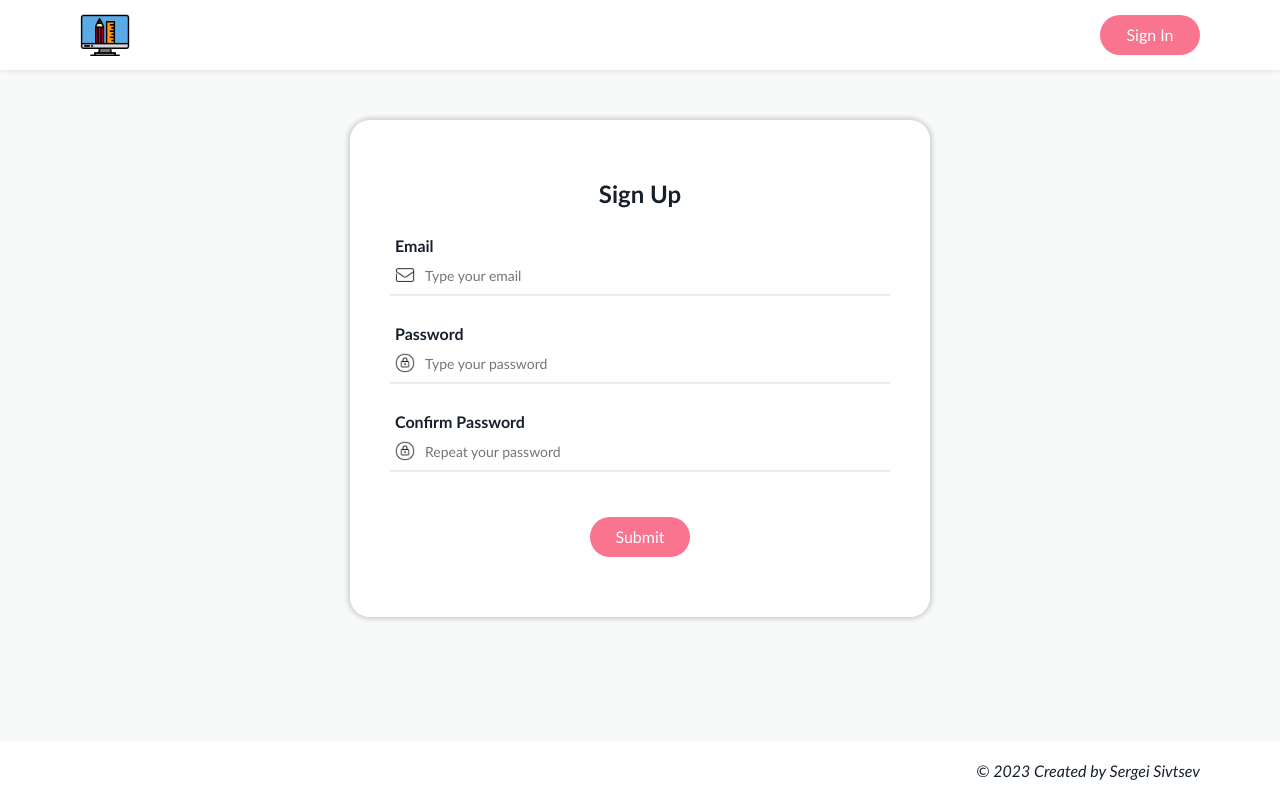
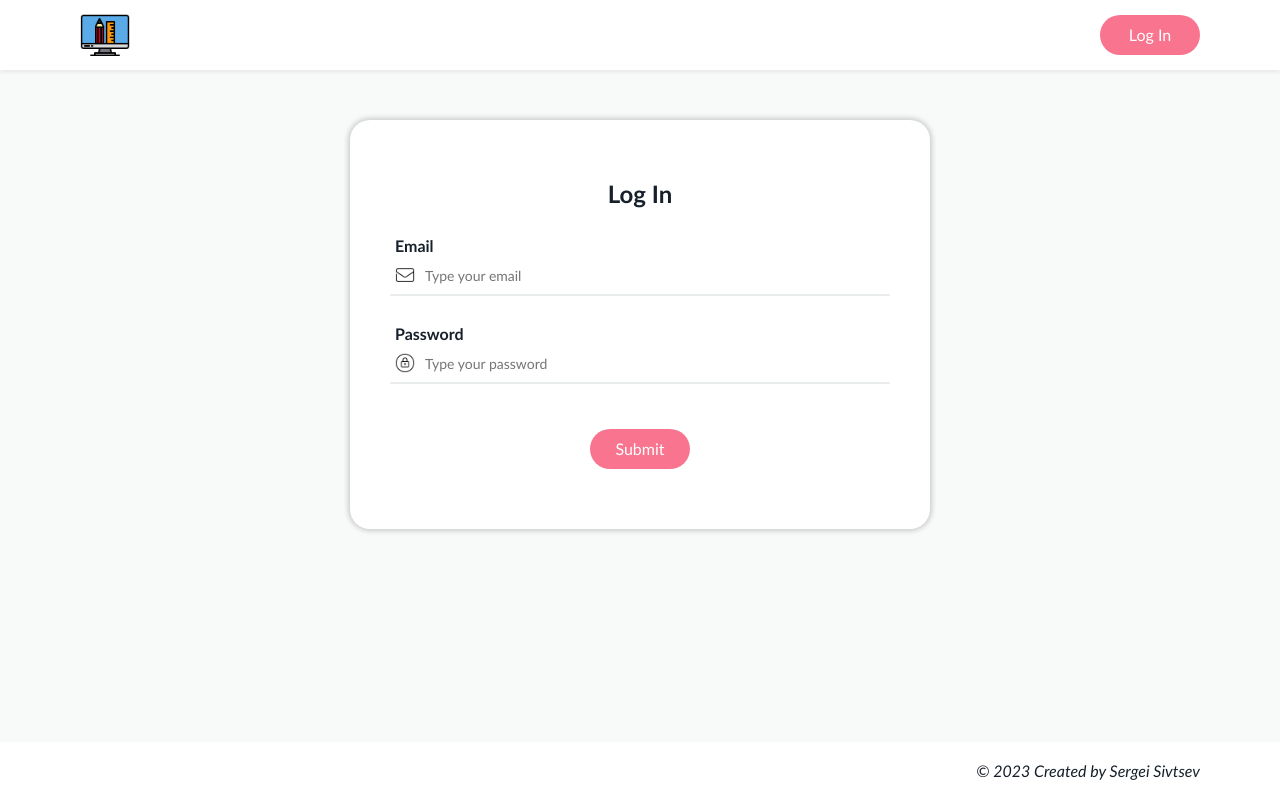
Before and after one commit to sergykt/ylab-testtask, a React (Create React App) app: page / in a window 1280 px wide. Built offline with nearby package versions, Linux system fonts and the light colour scheme.

Commit message:
changed popup

```diff
--- a/src/api/index.ts
+++ b/src/api/index.ts
@@ -4,17 +4,12 @@ import { IUser } from '../types';
 const apiPath = 'https://ylab-testtask-server.vercel.app/api';
 
 const userPaths = {
-  create: () => [apiPath, 'users', 'signup'].join('/'),
-  verify: () => [apiPath, 'users', 'verify'].join('/')
+  create: () => [apiPath, 'users', 'login'].join('/'),
 }
 
 class UserService {
-  async create(values: IUser) {
-    await axios.post(userPaths.create(), values);
-  }
-
-  async verify(token: string) {
-    await axios.post(userPaths.verify(), { token });
+  async login(values: IUser) {
+    await axios.post<void>(userPaths.create(), values);
   }
 }
 
--- a/src/components/Header.tsx
+++ b/src/components/Header.tsx
@@ -10,7 +10,7 @@ const Header: FC = () => {
           <img src="/img/logo.png" alt="logo" width={50} height={50} className="header__logo" />
         </a>
         <Button>
-          Sign In
+          Log In
         </Button>
       </Container>
     </header>
--- a/src/components/LoginForm.tsx
+++ b/src/components/LoginForm.tsx
@@ -8,8 +8,7 @@ import Popup from './Popup';
 
 const validationSchema = Yup.object({
   email: Yup.string().trim().required('This field is required').email('Invalid email'),
-  password: Yup.string().trim().required('This field is required').min(5, 'From 5 to 20 characters').max(20),
-  confirmPassword: Yup.string().trim().required('This field is required').oneOf([Yup.ref('password')], 'Passwords must match'),
+  password: Yup.string().trim().required('This field is required'),
 });
 
 const LoginForm: FC = () => {
@@ -25,17 +24,15 @@ const LoginForm: FC = () => {
   const initialValues: IUser = {
     email: '',
     password: '',
-    confirmPassword: ''
   };
 
   const formik = useFormik({
     initialValues,
     validationSchema,
-    onSubmit: async (values, { setSubmitting }) => {
+    onSubmit: async (values, { setSubmitting, resetForm }) => {
       try {
-        await userService.create(values);
-        setCompleted(true);
-        console.log('submited')
+        await userService.login(values);
+        resetForm();
       } catch (err) {
         console.log(err);
         setSubmitting(false);
@@ -43,11 +40,9 @@ const LoginForm: FC = () => {
     },
   });
 
-  console.log(isCompleted);
-
   return (
     <form className="form" id="login-form" onSubmit={formik.handleSubmit}>
-      <h2 className="form__title">Sign Up</h2>
+      <h2 className="form__title">Log In</h2>
       <div className="form__control">
         <label htmlFor="email" className="form__label">Email</label>
         <input
@@ -79,22 +74,7 @@ const LoginForm: FC = () => {
           required
         />
       </div>
-      <div className="form__control">
-        <label htmlFor="confirmPassword" className="form__label">Confirm Password</label>
-        <input
-          className="form__input"
-          name="confirmPassword"
-          id="confirmPassword"
-          type="password"
-          placeholder="Repeat your password"
-          onChange={formik.handleChange}
-          onBlur={formik.handleBlur}
-          value={formik.values.confirmPassword}
-          disabled={formik.isSubmitting}
-          required
-        />
-      </div>
-      <Button className="form__button" type="submit">Submit</Button>
+      <Button className="form__button" type="submit" disabled={formik.isSubmitting}>Submit</Button>
       <Popup onHide={() => setCompleted(false)} isActive={isCompleted} />
     </form >
   );
--- a/src/components/Popup.tsx
+++ b/src/components/Popup.tsx
@@ -14,9 +14,9 @@ const Popup: FC<IPopupProps> = ({ onHide, isActive }) => {
   return (
     <div className={popupClass}>
       <div className="popup__body">
-        <h3 className="popup__title">Registration completed!</h3>
+        <h3 className="popup__title">Success!</h3>
         <p className="popup__text">
-          We have sent you an email with instructions to activate your account.
+          Welcome aboard! We're thrilled to have you as part of our community. Your login was successful, and you're now all set to explore and enjoy our platform. If you have any questions or need assistance, don't hesitate to reach out to us. Happy exploring!
         </p>
         <button className="popup__close-button" onClick={onHide} type="button" />
       </div>
--- a/src/index.scss
+++ b/src/index.scss
@@ -37,6 +37,13 @@
   &:hover {
     background-color: var(--purple);
     box-shadow: 0px 0px 6px 2px rgba(34, 60, 80, 0.2);
+  }
+
+  &:disabled {
+    background-color: var(--pink);
+    color: var(--white);
+    opacity: 0.8;
+    pointer-events: none;
   }
 }
 
@@ -89,7 +96,8 @@
       background-position: left center;
     }
 
-    &#password, &#confirmPassword {
+    &#password,
+    &#confirmPassword {
       background-image: url('./img/password-ico.png');
       background-repeat: no-repeat;
       background-size: 20px;
@@ -198,6 +206,8 @@ body {
   left: 0;
   width: 100%;
   height: 100%;
+  box-sizing: border-box;
+  padding: 0 var(--container-gutter);
   backdrop-filter: blur(3px);
   background-color: rgba(100, 100, 100, 0.8);
   transition: all 0.3s ease-in-out;
@@ -205,11 +215,9 @@ body {
   &__body {
     margin: 70px auto 0 auto;
     max-width: 500px;
-    padding: 40px;
-    box-sizing: border-box;
+    padding: 15px 0 25px 0;
     background-color: var(--white);
     border-radius: 15px;
-    text-align: center;
     position: relative;
     box-shadow: 0px 0px 5px 2px rgba(27, 33, 37, 0.2);
   }
@@ -217,7 +225,10 @@ body {
   &__title {
     font-size: 24px;
     font-weight: 700;
-    margin: 20px 0 20px 0;
+    margin: 0 0 20px 0;
+    padding: 0 40px 10px 40px;
+    text-align: center;
+    border-bottom: 2px solid var(--gray);
   }
 
   &__text {
@@ -225,12 +236,13 @@ body {
     font-weight: 400;
     line-height: 1.5;
     margin: 0;
+    padding: 0 40px;
   }
 
   &__close-button {
     position: absolute;
-    top: 10px;
-    right: 10px;
+    top: 15px;
+    right: 15px;
     height: 20px;
     width: 20px;
     border: none;
@@ -239,6 +251,11 @@ body {
     background-size: contain;
     background-repeat: no-repeat;
     background-position: center;
+    transition: all 0.2s ease-in-out;
+
+    &:hover {
+      transform: scale(1.15);
+    }
   }
 
   &_active {
--- a/src/types/index.ts
+++ b/src/types/index.ts
@@ -11,5 +11,4 @@ export interface IContainerProps extends HTMLAttributes<HTMLDivElement> {
 export interface IUser {
   email: string;
   password: string;
-  confirmPassword: string;
 }
```
